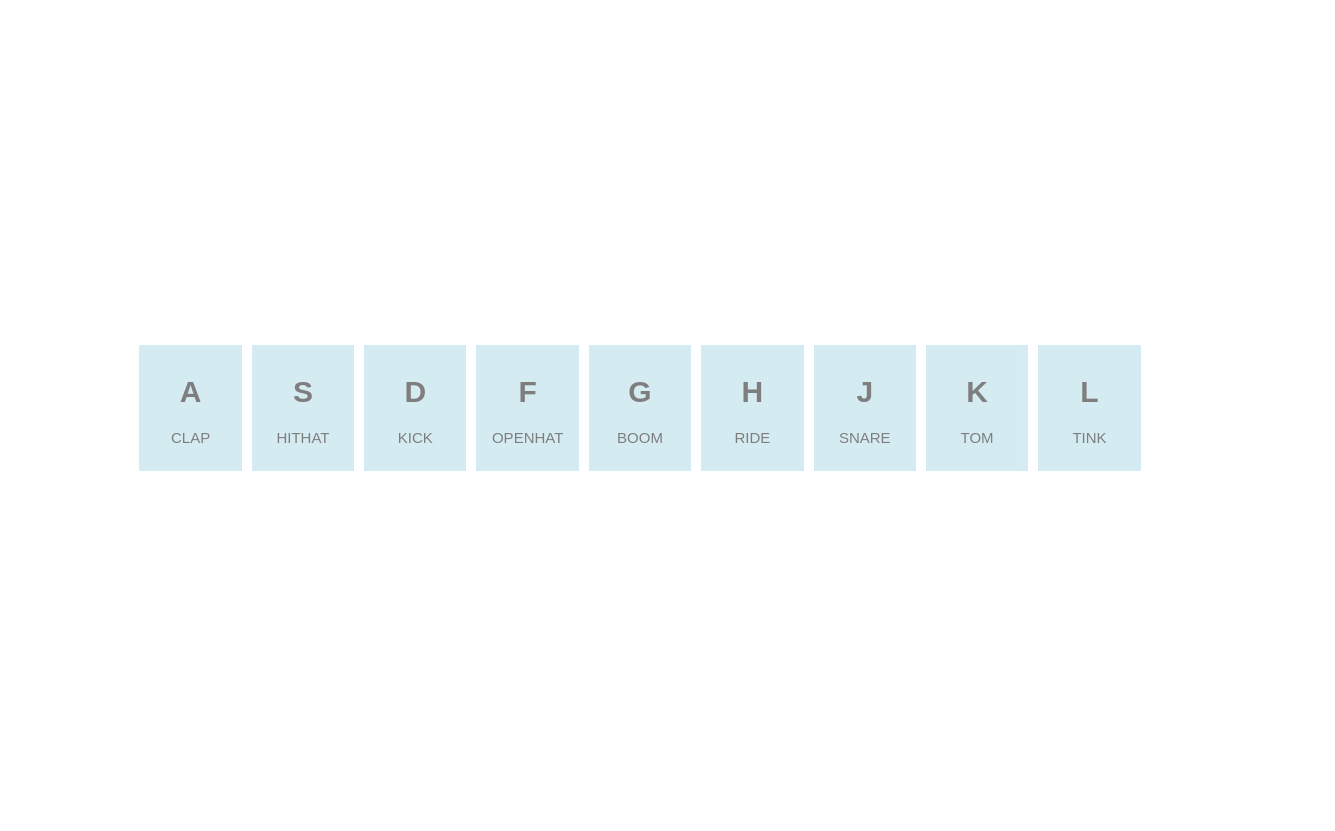
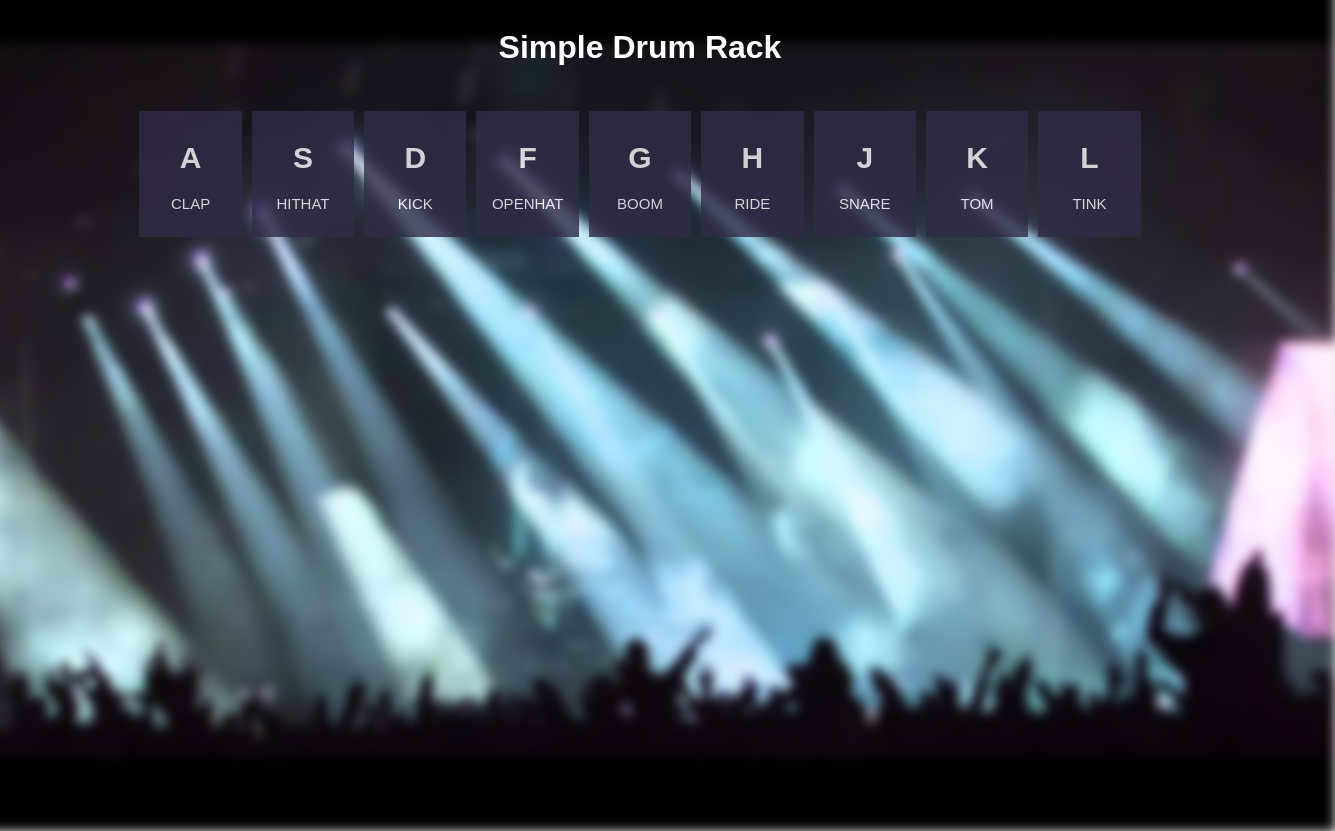
Before and after one commit to shubhambeck1995/drum-set, a plain HTML site: page index.html in a window 1280 px wide. Shown: the whole page, 1335 px wide, since content can reach past the window. Drawn offline with Linux system fonts and the light colour scheme.

Commit message:
added background

```diff
--- a/css/style.sass
+++ b/css/style.sass
@@ -2,15 +2,38 @@
   box-sizing: border-box
 
 body
-  // color: mistyrose
+
   font-family: sans-serif
+  background-color: #e8e8e8
+  position: relative
 
+  color: white
+
+  z-index: -1
+body::before
+  background: url(/images/bg.jpg) center fixed
+  transform: scale(1.1)
+  filter: blur(5px)
+  content: ""
+  position: absolute
+  height: 100%
+  width: 100%
+  z-index: -1
 .text-center
   text-align: center
 .wrapper
+  // padding: 30px
   display: flex
-  align-items: center
-  height: 100vh
+  align-content: center
+  flex-wrap: wrap
+  // height: 100vh
+.head
+  width: 100%
+  // height: 50px
+
+h1
+  width: 100%
+
 .container
   margin: 0px auto
   width: 80%
@@ -27,11 +50,12 @@ body
   // height: 100px
   // line-height: 100px
   text-align: center
-  background: lightblue
+  background: rgb(48, 43, 71)
   font-size: 15px
   margin: 5px
-  opacity: .5
+  opacity: .8
   border: 10px solid transparent
+
 
 .playing
   animation: borderGrow 300ms linear
@@ -39,5 +63,6 @@ body
   0%
     transform: scale(.8)
     border: 10px solid yellow
+    opacity: 1
   100%
     transform: scale(1)
--- a/index.html
+++ b/index.html
@@ -9,6 +9,9 @@
   </head>
   <body>
     <div class="wrapper">
+      <div class="head">
+        <h1 class="text-center">Simple Drum Rack</h1><br/>
+      </div>
       <div class="container">
         <div id="kk-65" class="item item1">
           <h1>A</h1>
--- a/js/script.js
+++ b/js/script.js
@@ -10,6 +10,7 @@ function changer(e) {
     var elem = document.getElementById("kk-" + key);
     elem.className += " playing";
     var player = document.getElementById("ss-" + key);
+    player.currentTime=0;
     player.play();
 
 
```
Also changed, not shown: css/style.min.css, images/bg.jpg (added), 1 other file.
